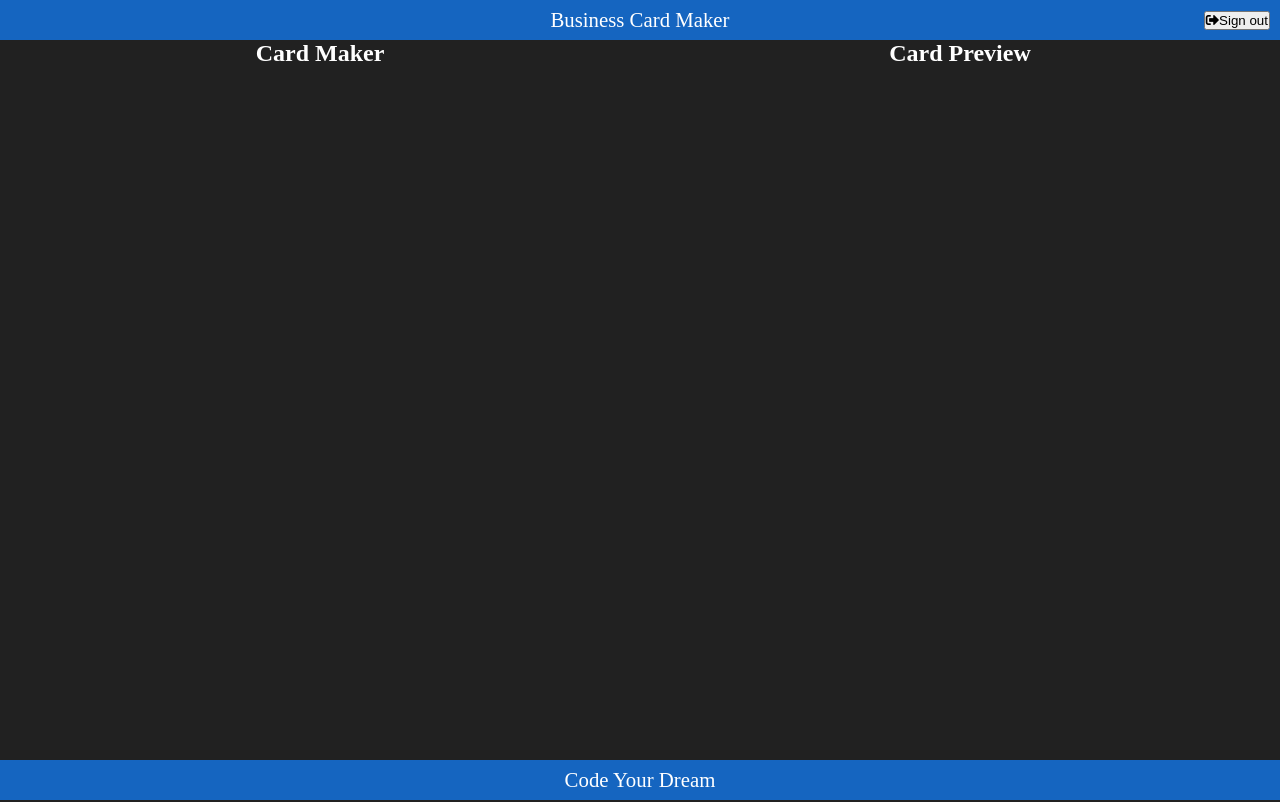
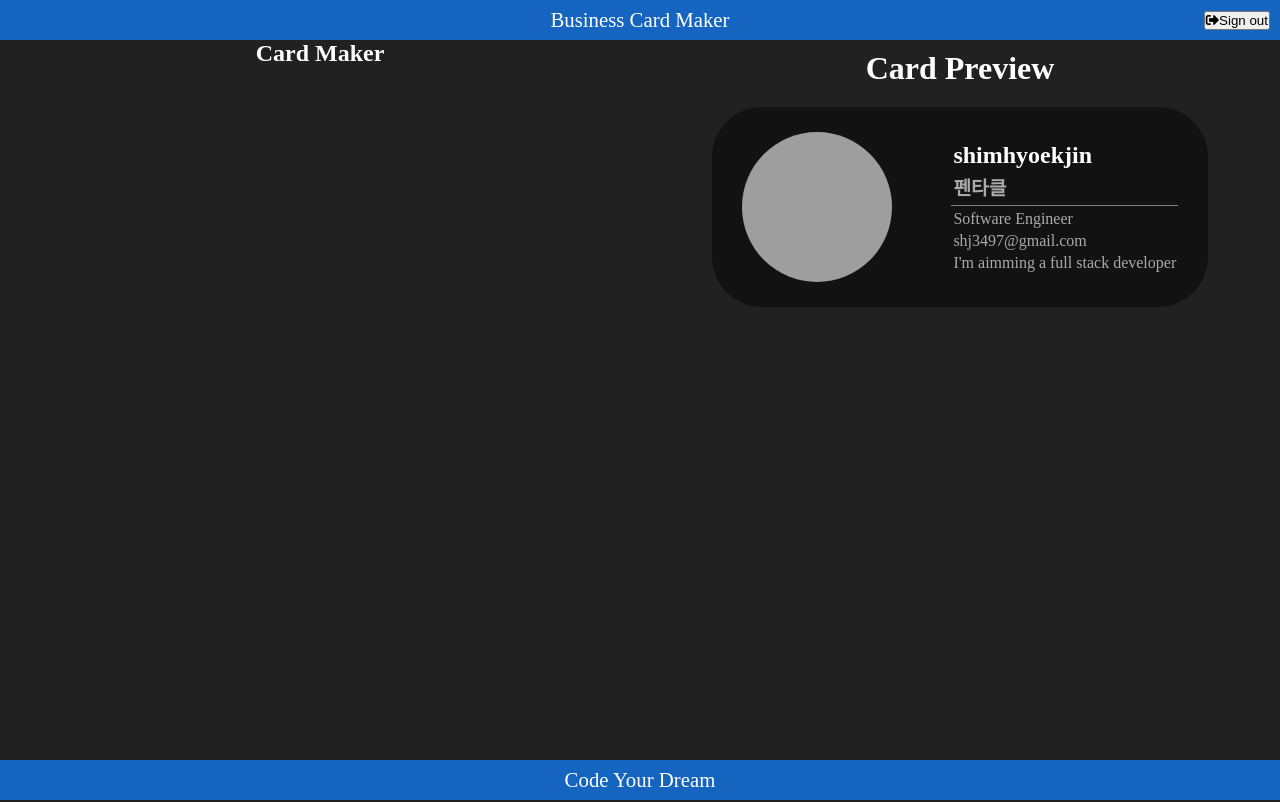
Before and after one commit to shj3497/card-maker, a React (Create React App) app: page /maker in a window 1280 px wide. Built offline with nearby package versions, Linux system fonts and the light colour scheme; no server answers; sample sign-in values are in the browser's storage; grey boxes are pictures that could not be loaded.

Commit message:
preview Finish

```diff
--- a/src/components/card_maker/card_maker.jsx
+++ b/src/components/card_maker/card_maker.jsx
@@ -0,0 +1,13 @@
+import React from 'react';
+
+const CardMaker = (props) => {
+  return(
+    <li>
+      <div className="">
+
+      </div>
+    </li>
+  )
+}
+
+export default CardMaker;
--- a/src/components/card_maker_list/card_maker_list.jsx
+++ b/src/components/card_maker_list/card_maker_list.jsx
@@ -1,11 +1,17 @@
 import React from 'react';
+import CardMaker from '../card_maker/card_maker';
 import styles from './card_maker_list.module.css'
 
-const CardMakerList = (props) => {
+const CardMakerList = ({userInfos}) => {
 
   return(
     <div className={styles.container}>
       <h1>Card Maker</h1>
+      <ul>
+        {
+          userInfos.map(userInfo => <CardMaker key={userInfo.key} userInfo={userInfo} />)
+        }
+      </ul>
     </div>
   )
 }
--- a/src/components/card_preivew/card_preview.jsx
+++ b/src/components/card_preivew/card_preview.jsx
@@ -0,0 +1,25 @@
+import React from 'react';
+import styles from './card_preview.module.css'
+
+const CardPreview = ({userInfo}) => {
+
+  return(
+    <li className={styles.container}>
+      <div className={styles.user__container}>
+        <div className={styles.imgbox}>
+          <img src={userInfo.img} alt="" />
+        </div>
+        <div className={styles.textbox}>
+          <h2>{userInfo.name}</h2>
+          <h3>{userInfo.company}</h3>
+          <span></span>
+          <p>{userInfo.job}</p>
+          <p>{userInfo.email}</p>
+          <p>{userInfo.text}</p>
+        </div>
+      </div>
+    </li>
+  )
+}
+
+export default CardPreview;
--- a/src/components/card_preivew/card_preview.module.css
+++ b/src/components/card_preivew/card_preview.module.css
@@ -0,0 +1,56 @@
+.container {
+  display: flex;
+  justify-content: center;
+  padding: 10px;
+}
+
+.user__container {
+  display: flex;
+  justify-content: space-around;
+  align-items: center;
+  width: 80%;
+  height: 200px;
+  background: #121212;
+  border-radius: 50px;
+}
+
+.imgbox {
+  width: 150px;
+  height: 150px;
+}
+
+.imgbox img {
+  width: 100%;
+  height: 100%;
+  border-radius: 50%;
+}
+
+.textbox {
+  text-align: start;
+  color: #aaaaaa;
+}
+
+.textbox h2 {
+  padding: 2px;
+  font-size: 1.5rem;
+  color: white;
+}
+
+.textbox h3 {
+  padding: 2px;
+  font-size: 1.2rem;
+}
+
+.textbox span {
+  content: "";
+  display: block;
+  height: 1px;
+  background: gray;
+  width: 100%;
+  margin: 2px 0 2px 0;
+}
+
+.textbox p {
+  padding: 2px;
+  font-size: 1rem;
+}
--- a/src/components/card_preview_list/card_preivew_list.jsx
+++ b/src/components/card_preview_list/card_preivew_list.jsx
@@ -1,10 +1,16 @@
 import React from 'react';
+import CardPreview from '../card_preivew/card_preview';
 import styles from './card_preview_list.module.css'
 
-const CardPreivewList = (props) => {
+const CardPreivewList = ({userInfos}) => {
   return(
     <div className={styles.container}>
       <h1>Card Preview</h1>
+      <ul className={styles.list}>
+        {
+          userInfos.map(userInfo => <CardPreview userInfo={userInfo} />)
+        }
+      </ul>
     </div>
   )
 }
--- a/src/components/card_preview_list/card_preview_list.module.css
+++ b/src/components/card_preview_list/card_preview_list.module.css
@@ -1,8 +1,17 @@
 .container {
+  text-align: center;
   width: 50%;
-  text-align: center;
   color: white;
   overflow: auto;
+}
+
+.container h1 {
+  font-size: 2rem;
+  padding: 10px 0 10px 0;
+}
+
+.list {
+  list-style: none;
 }
 
 @media screen and (max-width: 1200px) {
--- a/src/components/maker/maker.jsx
+++ b/src/components/maker/maker.jsx
@@ -1,4 +1,4 @@
-import React, { useEffect } from 'react';
+import React, { useState, useEffect } from 'react';
 import { useHistory } from 'react-router';
 import Header from '../header/header';
 import Footer from '../footer/footer';
@@ -7,6 +7,19 @@ import CardPreivewList from '../card_preview_list/card_preivew_list';
 import styles from './maker.module.css';
 
 const Maker = ({authService}) => {
+
+  const [userInfo, setUserInfo] = useState([
+    {
+      key: '2021-07-01',
+      name: 'shimhyoekjin',
+      img: 'https://res.cloudinary.com/hyeokjin/image/upload/v1625128268/%EC%A6%9D%EB%AA%851_bptcio.jpg',
+      company: '펜타클',
+      job: 'Software Engineer',
+      email: 'shj3497@gmail.com',
+      text: `I'm aimming a full stack developer`
+    }
+
+  ]);
 
   const history = useHistory();
   const onLogout = () => {
@@ -27,8 +40,8 @@ const Maker = ({authService}) => {
     <section className={styles.section}>
       <Header onLogout={onLogout} loginChk={true} display={'full'} />
       <div className={styles.container}>
-        <CardMakerList />
-        <CardPreivewList />
+        <CardMakerList userInfos={userInfo}/>
+        <CardPreivewList userInfos={userInfo} />
       </div>
       <Footer displayType={'full'}/>
     </section>
```
Also changed, not shown: public/img/증명1.jpg (added).
